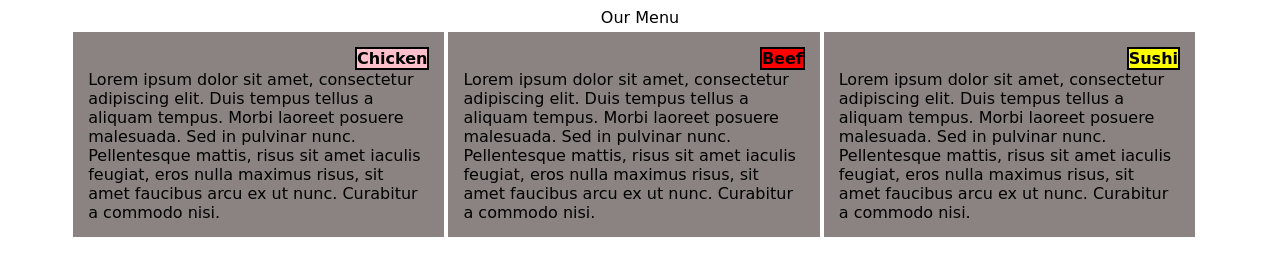
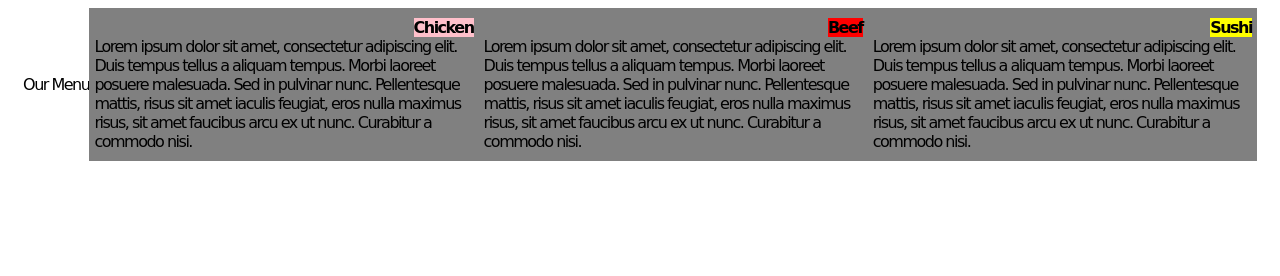
Before and after one commit to mkumar100/mk.github.io, a plain HTML site: page index1.html in a window 1280 px wide. Drawn offline with Linux system fonts and the light colour scheme.

Commit message:
updated again

```diff
--- a/css/style.css
+++ b/css/style.css
@@ -136,7 +136,7 @@ html * {
     width: 41.66%;
   }
   .col-s-6 {
-    width: 45%;
+    width: 48%;
   }
   .col-s-7 {
     width: 58.33%;
@@ -154,7 +154,7 @@ html * {
     width: 91.66%;
   }
   .col-s-12 {
-    width: 100%;
+    width: 98%;
   }
 }
 
--- a/css/style1.css
+++ b/css/style1.css
@@ -1,13 +1,41 @@
-body {
-  font-family: "Patrick Hand", cursive;
+html * {
+  font-size: 1em !important;
+  color: #000 !important;
+  font-family: "Patrick Hand", cursive !important;
+  letter-spacing: -1.5px;
+}
+
+.inlblk {
+  display: inline-block;
 }
 
 .para {
-  background-color: rgba(133, 126, 124, 0.957);
-  /* width: 30%; */
-  display: inline-block;
-  margin: 5px 2px;
-  border: 5px;
+  padding-left: 5px;
+  padding-right: 5px;
+  padding-top: 10px;
+  padding-bottom: 10px;
+  background-color: gray;
+}
+
+.para.first-letter {
+  text-transform: capitalize;
+}
+
+.other {
+  margin-left: 5px;
+  margin-right: 5px;
+  background-color: gray;
+}
+/*Simple Responsive Framework*/
+.row {
+  width: 100%;
+}
+
+.container {
+  display: flex;
+  align-items: center;
+  justify-content: center;
+  width: 100%;
 }
 
 .parent {
@@ -16,20 +44,10 @@ body {
   justify-content: right;
 }
 
-/* .parent > * {
-  display: block;
-  margin: 0 0;
-} */
-
-.sect {
-  float: right;
-  text-align: right;
-  background-color: pink;
-  width: max-content;
-  border-style: solid;
-  border-width: 2px;
-  margin-top: 0px;
-  margin-right: 0px;
+.right {
+  border: 2px solid green;
+  width: fit-content;
+  padding: 5px 20px;
 }
 
 .chicken {
@@ -47,24 +65,11 @@ body {
   font-weight: bold;
 }
 
-.container {
-  white-space: normal;
-  margin: 0 auto;
-  width: 90%;
-}
-
-.title {
-  text-align: center;
-}
-
-[class*="col-"] {
+/*For desktop*/
+/* [class*="col-"] {
   float: left;
   padding: 15px;
-}
-
-.supcontainer {
-  width: 100%;
-}
+} */
 
 @media only screen and (max-width: 767px) {
   /* For mobile phones: */
```
